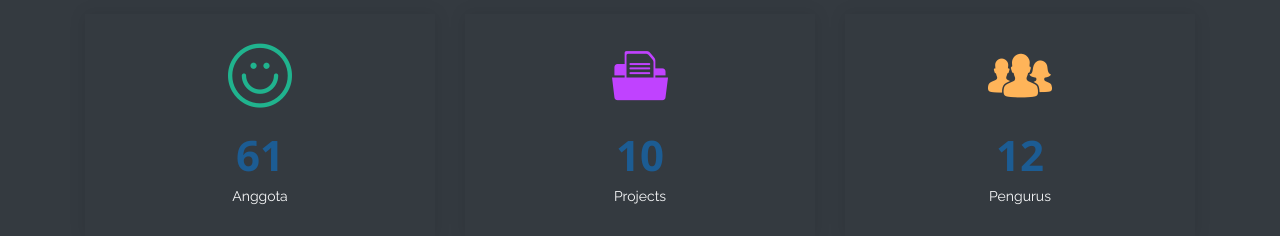
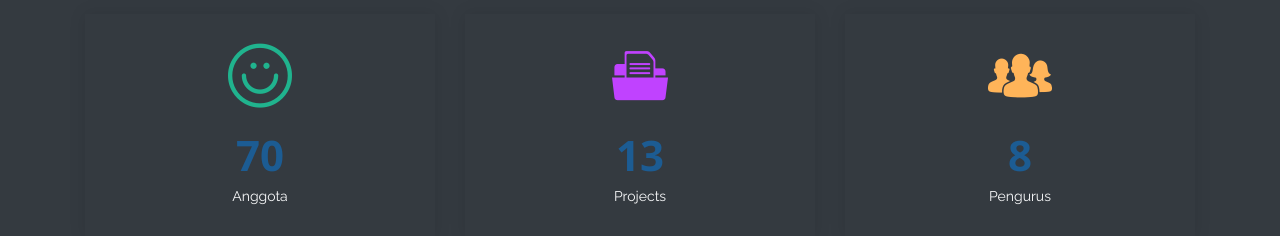
Before and after one commit to GemoGame/gemogame.github.io, a plain HTML site: page index.html in a window 1280 px wide. Shown: the part 2480-2716 px from the top of the page. Drawn offline with nearby package versions, Linux system fonts and the light colour scheme.

Commit message:
Update index.html

```diff
--- a/index.html
+++ b/index.html
@@ -259,7 +259,7 @@
           <div class="col-lg-4 col-md-6 text-center" data-aos="fade-up">
             <div class="count-box bg-dark text-light">
               <i class="icofont-simple-smile" style="color: #20b38e;"></i>
-              <span data-toggle="counter-up">61</span>
+              <span data-toggle="counter-up">70</span>
               <p>Anggota</p>
             </div>
           </div>
@@ -267,7 +267,7 @@
           <div class="col-lg-4 col-md-6 text-center" data-aos="fade-up" data-aos-delay="200">
             <div class="count-box bg-dark text-light">
               <i class="icofont-document-folder" style="color: #c042ff;"></i>
-              <span data-toggle="counter-up">10</span>
+              <span data-toggle="counter-up">13</span>
               <p>Projects</p>
             </div>
           </div>
@@ -283,7 +283,7 @@
           <div class="col-lg-4 col-md-6 text-center" data-aos="fade-up" data-aos-delay="600">
             <div class="count-box bg-dark text-light">
               <i class="icofont-users-alt-5" style="color: #ffb459;"></i>
-              <span data-toggle="counter-up">12</span>
+              <span data-toggle="counter-up">8</span>
               <p>Pengurus</p>
             </div>
           </div>
```
